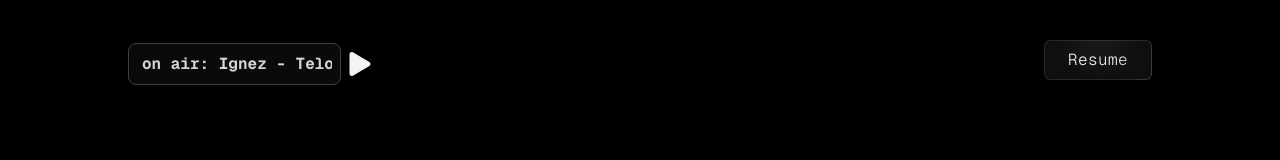
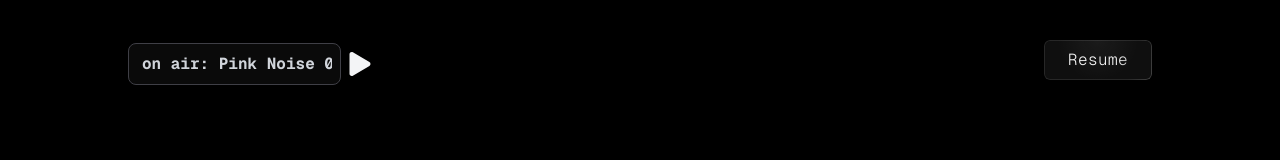
Before and after one commit to amgvu/Personal-Site, a Next.js app: page / in a window 1280 px wide. Shown: the top 160 px of the page. Built offline with nearby package versions, Linux system fonts and the light colour scheme; what prettier-plugin-tailwindcss, tailwindcss-animatecss would draw is missing.

Commit message:
Update index.tsx

```diff
--- a/pages/index.tsx
+++ b/pages/index.tsx
@@ -65,8 +65,8 @@ export default function Home() {
           <div className="ease-in-out animate__fadeIn animate__delay-1s animate__animated font-bold invisible sm:visible">
             {isBackgroundVisible && <AmbientBackground />}
             <RadioComponent
-              text="Now on air: Ignez - Telomere"
-              url="https://youtu.be/CHuAZ1TAJxg?si=akUHJBzm4EnTo2VT&t=198"
+              text="Now on air: Pink Noise 028 - Raas Live Set"
+              url="https://youtu.be/uvYbYRr_VDA?si=dMgXG4iJF-2aHq8E&t=232"
             />
           </div>
           <nav className="mb-12 flex justify-end py-10 text-gray-200">
```
